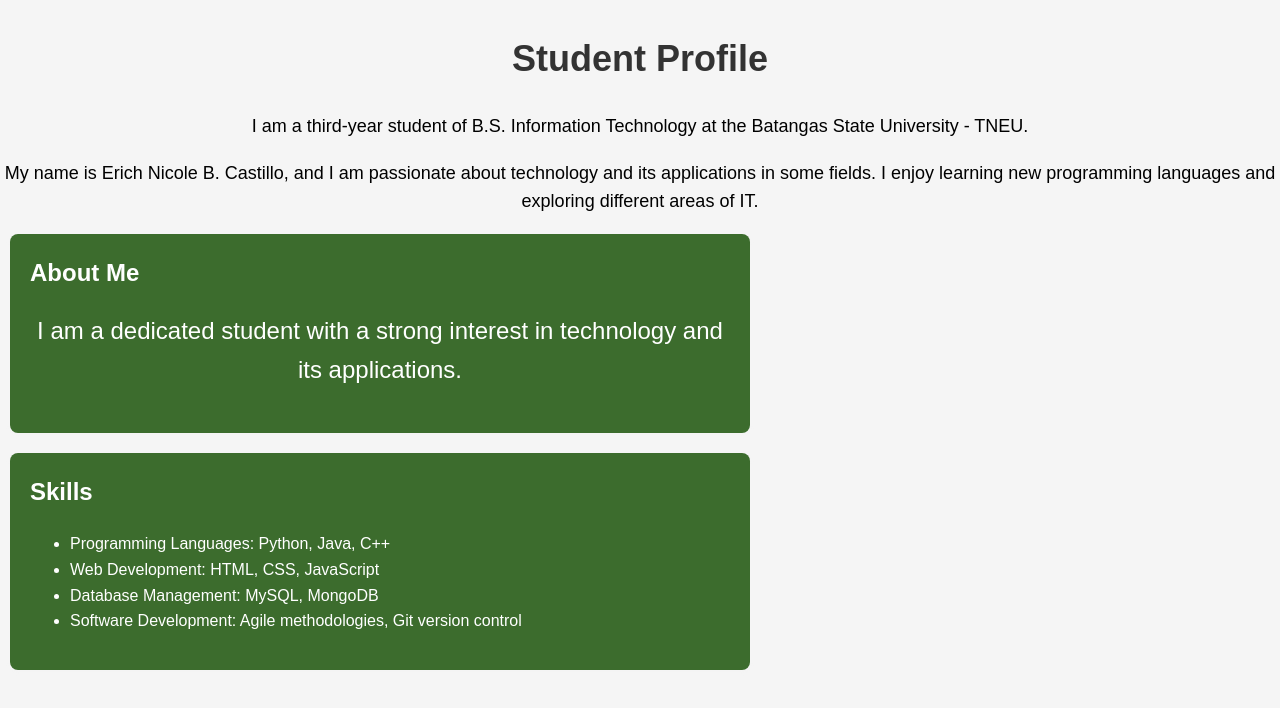
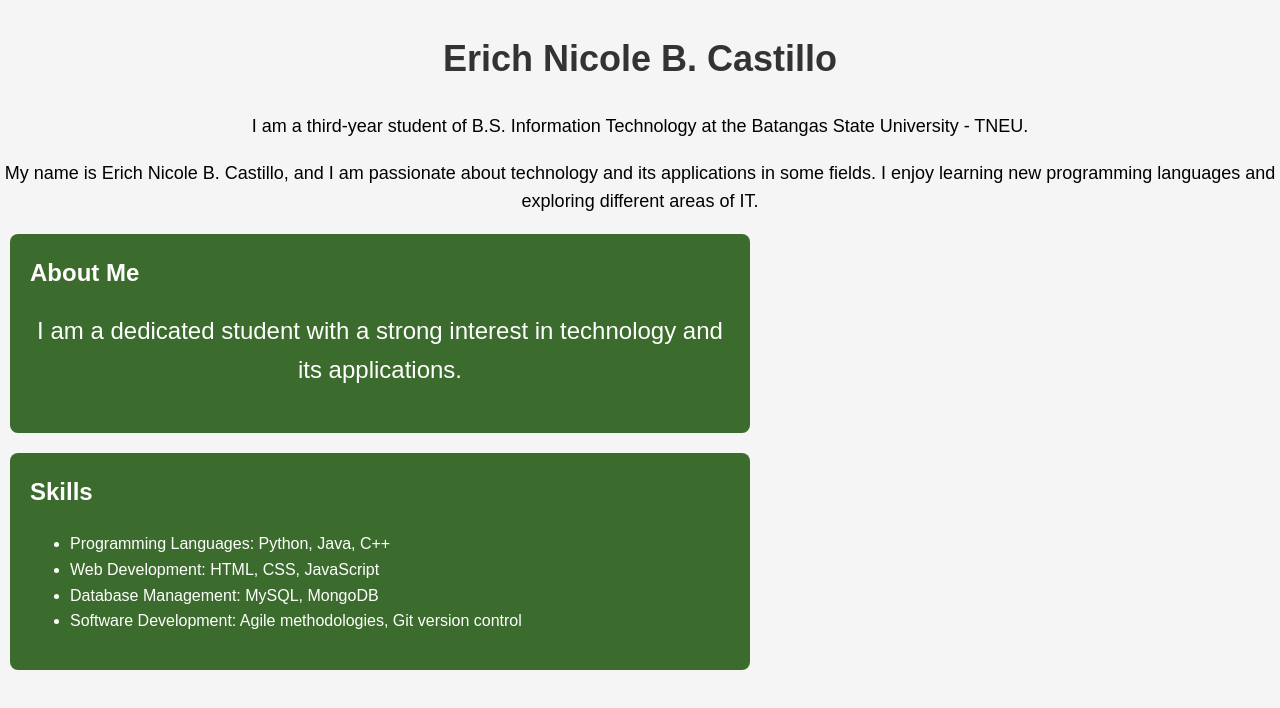
Before and after one commit to erich0521/castillo-erich-midterm-git, a plain HTML site: page index.html in a window 1280 px wide. Drawn offline with Linux system fonts and the light colour scheme.

Commit message:
Update index.html

```diff
--- a/index.html
+++ b/index.html
@@ -8,7 +8,7 @@
 </head>
 <style></style>
 <body>
-  <h1>Student Profile</h1>
+  <h1>Erich Nicole B. Castillo</h1>
   <p>I am a third-year student of B.S. Information Technology at the Batangas State University - TNEU.</p>
   <p>My name is Erich Nicole B. Castillo, and I am passionate about technology and its applications in some fields.
     I enjoy learning new programming languages and exploring different areas of IT.</p>
```
